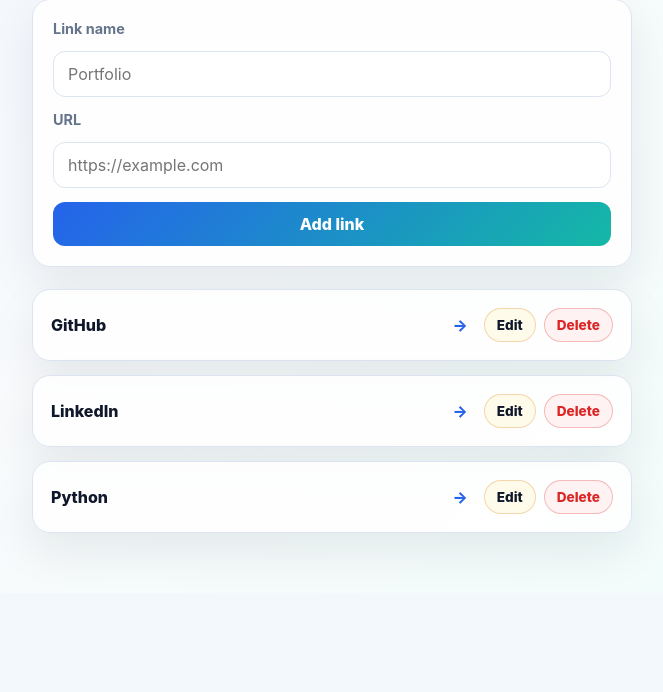
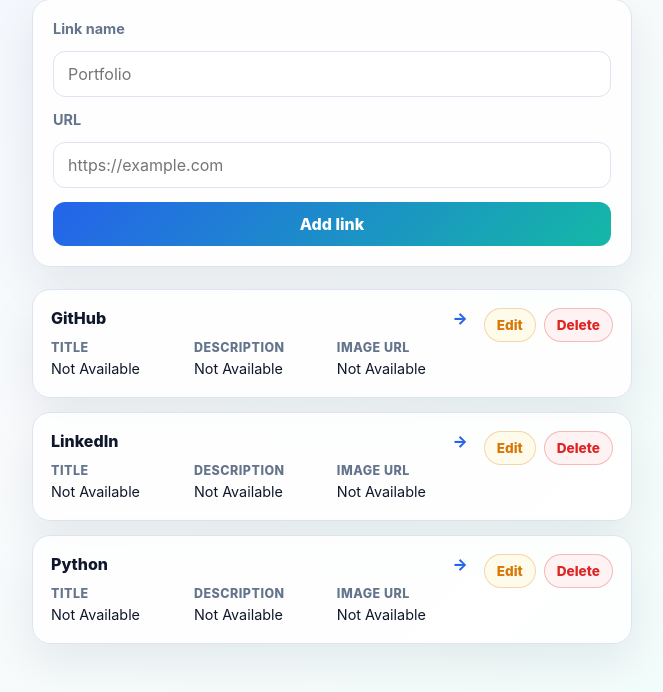
Before and after one commit to aracelylj11/my-link-bio, a Flask app: page / in a window 1280 px wide. Shown: the part 207-899 px from the top of the page, without its empty margins (308-971 px from the left). Before the commit the page ends 755 px from the top, so only its background shows below. Run offline with Flask 3, Linux system fonts and the light colour scheme.

Commit message:
Add Open Graph metadata to link cards

```diff
--- a/app.py
+++ b/app.py
@@ -2,10 +2,68 @@
 
 app = Flask(__name__)
 
+NOT_AVAILABLE = "Not Available"
+
+
+def create_link(link_name, link_url):
+    metadata = fetch_open_graph_metadata(link_url)
+    return {"name": link_name, "url": link_url, **metadata}
+
+
+def fetch_open_graph_metadata(link_url):
+    import requests
+    from bs4 import BeautifulSoup
+
+    metadata = {
+        "title": NOT_AVAILABLE,
+        "description": NOT_AVAILABLE,
+        "image_url": NOT_AVAILABLE,
+    }
+
+    try:
+        response = requests.get(link_url, timeout=5)
+        response.raise_for_status()
+    except requests.RequestException:
+        return metadata
+
+    soup = BeautifulSoup(response.text, "html.parser")
+    meta_fields = {
+        "title": "og:title",
+        "description": "og:description",
+        "image_url": "og:image",
+    }
+
+    for metadata_key, meta_property in meta_fields.items():
+        meta_tag = soup.find("meta", property=meta_property)
+        # Empty content should be treated the same as a missing Open Graph tag.
+        if meta_tag and meta_tag.get("content", "").strip():
+            metadata[metadata_key] = meta_tag["content"].strip()
+
+    return metadata
+
+
 links = [
-    {"name": "GitHub", "url": "https://github.com"},
-    {"name": "LinkedIn", "url": "https://www.linkedin.com"},
-    {"name": "Python", "url": "https://www.python.org"},
+    {
+        "name": "GitHub",
+        "url": "https://github.com",
+        "title": NOT_AVAILABLE,
+        "description": NOT_AVAILABLE,
+        "image_url": NOT_AVAILABLE,
+    },
+    {
+        "name": "LinkedIn",
+        "url": "https://www.linkedin.com",
+        "title": NOT_AVAILABLE,
+        "description": NOT_AVAILABLE,
+        "image_url": NOT_AVAILABLE,
+    },
+    {
+        "name": "Python",
+        "url": "https://www.python.org",
+        "title": NOT_AVAILABLE,
+        "description": NOT_AVAILABLE,
+        "image_url": NOT_AVAILABLE,
+    },
 ]
 
 
@@ -20,7 +78,7 @@
     link_url = request.form.get("url", "").strip()
 
     if link_name and link_url:
-        links.append({"name": link_name, "url": link_url})
+        links.append(create_link(link_name, link_url))
 
     return redirect(url_for("home"))
 
@@ -31,8 +89,9 @@
         return redirect(url_for("home"))
 
     if request.method == "POST":
-        links[link_index]["name"] = request.form.get("name", "").strip()
-        links[link_index]["url"] = request.form.get("url", "").strip()
+        link_name = request.form.get("name", "").strip()
+        link_url = request.form.get("url", "").strip()
+        links[link_index] = create_link(link_name, link_url)
         return redirect(url_for("home"))
 
     return render_template("edit.html", link=links[link_index], link_index=link_index)
--- a/static/style.css
+++ b/static/style.css
@@ -125,9 +125,9 @@
 }
 
 .link-card {
-  display: flex;
-  align-items: center;
-  justify-content: space-between;
+  display: grid;
+  grid-template-columns: minmax(0, 1fr) auto;
+  align-items: start;
   gap: 16px;
   padding: 18px;
   transition: border-color 160ms ease, transform 160ms ease;
@@ -138,9 +138,14 @@
   transform: translateY(-2px);
 }
 
-.link-card a {
+.link-card-content {
+  display: grid;
+  gap: 12px;
+  min-width: 0;
+}
+
+.link-name {
   display: flex;
-  flex: 1;
   justify-content: space-between;
   gap: 16px;
   color: var(--text);
@@ -148,8 +153,46 @@
   text-decoration: none;
 }
 
-.link-card a span {
+.link-name span {
   color: var(--primary);
+}
+
+.metadata-grid {
+  display: grid;
+  grid-template-columns: repeat(3, minmax(0, 1fr));
+  gap: 12px;
+  margin: 0;
+}
+
+.metadata-column {
+  min-width: 0;
+}
+
+.metadata-column dt {
+  margin-bottom: 4px;
+  color: var(--muted);
+  font-size: 0.78rem;
+  font-weight: 800;
+  text-transform: uppercase;
+  letter-spacing: 0.04em;
+}
+
+.metadata-column dd {
+  margin: 0;
+  color: var(--text);
+  font-size: 0.9rem;
+  line-height: 1.4;
+  overflow-wrap: anywhere;
+}
+
+@media (max-width: 640px) {
+  .link-card {
+    grid-template-columns: 1fr;
+  }
+
+  .metadata-grid {
+    grid-template-columns: 1fr;
+  }
 }
 
 
--- a/templates/index.html
+++ b/templates/index.html
@@ -30,10 +30,26 @@
       <ul class="link-list">
         {% for link in links %}
         <li class="link-card">
-          <a href="{{ link.url }}">
-            {{ link.name }}
-            <span aria-hidden="true">→</span>
-          </a>
+          <div class="link-card-content">
+            <a class="link-name" href="{{ link.url }}">
+              {{ link.name }}
+              <span aria-hidden="true">→</span>
+            </a>
+            <dl class="metadata-grid" aria-label="Open Graph metadata">
+              <div class="metadata-column">
+                <dt>Title</dt>
+                <dd>{{ link.title }}</dd>
+              </div>
+              <div class="metadata-column">
+                <dt>Description</dt>
+                <dd>{{ link.description }}</dd>
+              </div>
+              <div class="metadata-column">
+                <dt>Image URL</dt>
+                <dd>{{ link.image_url }}</dd>
+              </div>
+            </dl>
+          </div>
           <div class="link-actions">
             <a class="edit-button" href="{{ url_for('edit_link', link_index=loop.index0) }}">Edit</a>
             <form action="{{ url_for('delete_link', link_index=loop.index0) }}" method="post">
```
